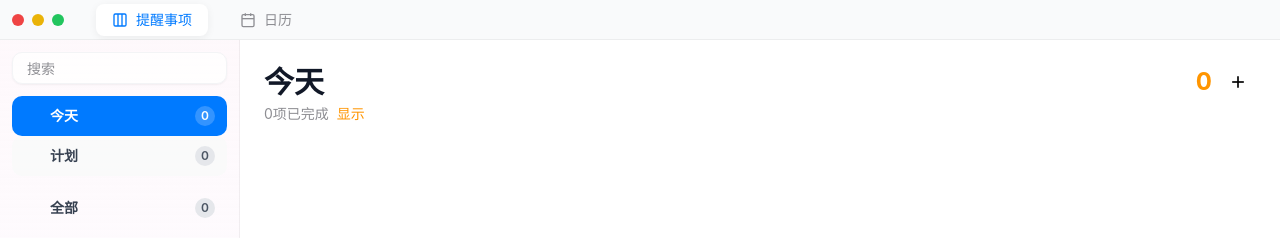
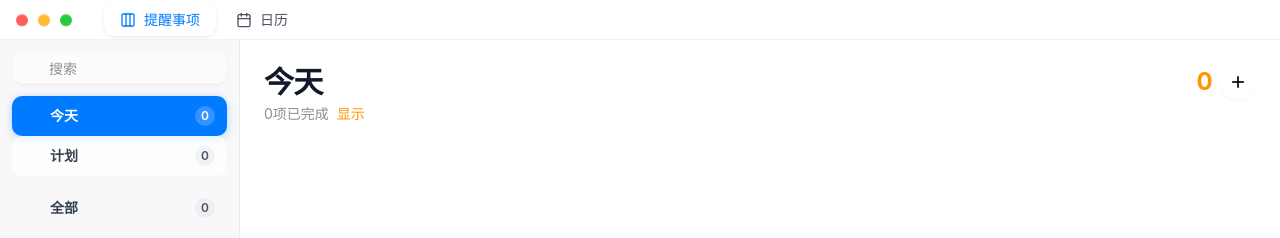
Before and after one commit to linruohan/reminders, a React (Vite) app: page / in a window 1280 px wide. Shown: the top 238 px of the page. Built offline with nearby package versions, Linux system fonts and the light colour scheme.

Commit message:
mac_type

```diff
--- a/src/components/ReminderList.tsx
+++ b/src/components/ReminderList.tsx
@@ -111,7 +111,6 @@ function ReminderItem({ reminder, lists, owners, isEditing, onToggleCompleted, o
   const [showDetail, setShowDetail] = useState(false);
   const titleInputRef = useRef<HTMLInputElement>(null);
   const timeInputRef = useRef<HTMLInputElement>(null);
-  const itemRef = useRef<HTMLDivElement>(null);
   const prevIsEditingRef = useRef(isEditing);
   const isCancelingRef = useRef(false);
 
@@ -272,15 +271,14 @@ function ReminderItem({ reminder, lists, owners, isEditing, onToggleCompleted, o
   };
 
   const chipBase =
-    'inline-flex items-center gap-1.5 h-8 pl-2.5 pr-1.5 bg-[#F2F2F7] rounded-[10px] text-[13px] font-medium text-gray-900 hover:bg-[#E5E5EA] transition-colors';
+    'inline-flex items-center gap-1.5 h-8 pl-2.5 pr-1.5 bg-[#F2F2F7] rounded-[10px] text-[13px] font-medium text-gray-900 hover:bg-[#E5E5EA] transition-colors cursor-pointer';
 
   if (isEditing) {
     return (
       <>
       <div
-        ref={itemRef}
         className={`reminder-item px-6 py-3 border-b border-apple-divider transition-all duration-200 animate-slide-down ${
-          reminder.is_completed ? 'bg-gray-50/30' : 'bg-blue-50/60'
+          reminder.is_completed ? 'bg-gray-50/40' : 'bg-blue-50/60'
         }`}
         onClick={handleSave}
       >
@@ -292,7 +290,7 @@ function ReminderItem({ reminder, lists, owners, isEditing, onToggleCompleted, o
             }}
             className={`w-[22px] h-[22px] rounded-full border-2 flex items-center justify-center flex-shrink-0 mt-0.5 transition-all ${
               reminder.is_completed
-                ? 'bg-apple-blue border-apple-blue'
+                ? 'bg-apple-blue border-apple-blue shadow-[0_1px_3px_rgba(0,122,255,0.3)]'
                 : 'border-apple-gray-dark hover:border-apple-blue'
             }`}
           >
@@ -337,7 +335,7 @@ function ReminderItem({ reminder, lists, owners, isEditing, onToggleCompleted, o
                   e.stopPropagation();
                   setShowDetail(true);
                 }}
-                className="w-[22px] h-[22px] rounded-full flex items-center justify-center flex-shrink-0 mt-0.5 bg-apple-blue text-white hover:bg-blue-600 transition-colors"
+                className="w-[22px] h-[22px] rounded-full flex items-center justify-center flex-shrink-0 mt-0.5 bg-apple-blue text-white hover:bg-blue-600 transition-colors shadow-sm"
                 aria-label="详情"
               >
                 <span className="text-[12px] font-bold leading-none italic" style={{ fontFamily: 'Georgia, serif' }}>i</span>
@@ -347,10 +345,9 @@ function ReminderItem({ reminder, lists, owners, isEditing, onToggleCompleted, o
             <div className="border-t border-apple-divider mt-2.5 mb-2.5" />
 
             <div className="flex items-center gap-2 flex-wrap" onClick={stopPropagation}>
-              {/* 日期 chip */}
               <div className="relative">
                 <div
-                  className={`${chipBase} cursor-pointer ${showDatePicker ? 'ring-2 ring-apple-blue/30' : ''}`}
+                  className={`${chipBase} ${showDatePicker ? 'ring-2 ring-apple-blue/30 bg-blue-50' : ''}`}
                   onClick={openDatePicker}
                 >
                   <svg width="14" height="14" viewBox="0 0 24 24" fill="none" stroke="currentColor" strokeWidth="2" className="text-gray-700 flex-shrink-0">
@@ -380,7 +377,7 @@ function ReminderItem({ reminder, lists, owners, isEditing, onToggleCompleted, o
                 {showDatePicker && (
                   <div
                     onClick={stopPropagation}
-                    className="absolute top-full left-0 mt-1.5 bg-white rounded-[12px] shadow-apple-lg border border-apple-divider z-30 min-w-[200px] animate-scale-in overflow-hidden"
+                    className="absolute top-full left-0 mt-1.5 bg-white rounded-[12px] shadow-[0_8px_32px_rgba(0,0,0,0.12)] border border-apple-divider z-30 min-w-[200px] animate-scale-in overflow-hidden"
                   >
                     <div className="p-1">
                       {[
@@ -428,10 +425,9 @@ function ReminderItem({ reminder, lists, owners, isEditing, onToggleCompleted, o
                 )}
               </div>
 
-              {/* 时间 chip */}
               <div className="relative">
                 <div
-                  className={`${chipBase} cursor-pointer ${showTimePicker ? 'ring-2 ring-apple-blue/30' : ''}`}
+                  className={`${chipBase} ${showTimePicker ? 'ring-2 ring-apple-blue/30 bg-blue-50' : ''}`}
                   onClick={openTimePicker}
                 >
                   <svg width="14" height="14" viewBox="0 0 24 24" fill="none" stroke="currentColor" strokeWidth="2" className="text-gray-700 flex-shrink-0">
@@ -481,7 +477,7 @@ function ReminderItem({ reminder, lists, owners, isEditing, onToggleCompleted, o
                 {showTimePicker && (
                   <div
                     onClick={stopPropagation}
-                    className="absolute top-full left-0 mt-1.5 bg-white rounded-[12px] shadow-apple-lg border border-apple-divider z-30 min-w-[220px] animate-scale-in overflow-hidden"
+                    className="absolute top-full left-0 mt-1.5 bg-white rounded-[12px] shadow-[0_8px_32px_rgba(0,0,0,0.12)] border border-apple-divider z-30 min-w-[220px] animate-scale-in overflow-hidden"
                   >
                     {Object.entries(groupedTimes).map(([period, times]) => (
                       <div key={period}>
@@ -513,8 +509,7 @@ function ReminderItem({ reminder, lists, owners, isEditing, onToggleCompleted, o
                 )}
               </div>
 
-              {/* 位置 chip */}
-              <div className={`${chipBase} cursor-default`}>
+              <div className={`${chipBase} cursor-default opacity-60`}>
                 <svg width="14" height="14" viewBox="0 0 24 24" fill="none" stroke="currentColor" strokeWidth="2" className="text-gray-700 flex-shrink-0">
                   <polygon points="3 11 22 2 13 21 11 13 3 11"/>
                 </svg>
@@ -528,7 +523,7 @@ function ReminderItem({ reminder, lists, owners, isEditing, onToggleCompleted, o
       {showDetail && (
         <div className="fixed inset-0 bg-black/20 flex items-center justify-center z-50" onClick={() => setShowDetail(false)}>
           <div
-            className="bg-white rounded-apple-lg shadow-apple-lg w-[320px] overflow-hidden"
+            className="bg-white rounded-apple-lg shadow-[0_16px_48px_rgba(0,0,0,0.16)] w-[320px] overflow-hidden animate-scale-in"
             onClick={(e) => e.stopPropagation()}
           >
             <div className="px-4 py-3 border-b border-apple-divider flex items-center gap-2">
@@ -605,7 +600,7 @@ function ReminderItem({ reminder, lists, owners, isEditing, onToggleCompleted, o
   return (
     <>
       <div
-        className={`reminder-item px-6 py-2.5 border-b border-apple-divider hover:bg-gray-50/50 transition-colors cursor-pointer group ${
+        className={`reminder-item px-6 py-2.5 border-b border-apple-divider hover:bg-gray-50/60 transition-colors cursor-pointer group ${
           reminder.is_completed ? 'bg-gray-50/30' : 'bg-white'
         }`}
         onClick={onStartEditing}
@@ -618,7 +613,7 @@ function ReminderItem({ reminder, lists, owners, isEditing, onToggleCompleted, o
             }}
             className={`w-5 h-5 rounded-full border-2 flex items-center justify-center flex-shrink-0 transition-all ${
               reminder.is_completed
-                ? 'bg-apple-blue border-apple-blue'
+                ? 'bg-apple-blue border-apple-blue shadow-[0_1px_3px_rgba(0,122,255,0.3)]'
                 : 'border-apple-gray-dark hover:border-apple-blue'
             }`}
           >
@@ -686,7 +681,7 @@ function ReminderItem({ reminder, lists, owners, isEditing, onToggleCompleted, o
       {showDetail && (
         <div className="fixed inset-0 bg-black/20 flex items-center justify-center z-50" onClick={() => setShowDetail(false)}>
           <div
-            className="bg-white rounded-apple-lg shadow-apple-lg w-[320px] overflow-hidden"
+            className="bg-white rounded-apple-lg shadow-[0_16px_48px_rgba(0,0,0,0.16)] w-[320px] overflow-hidden animate-scale-in"
             onClick={(e) => e.stopPropagation()}
           >
             <div className="px-4 py-3 border-b border-apple-divider flex items-center gap-2">
@@ -836,17 +831,17 @@ export function ReminderList({
     <main className="flex-1 h-full flex flex-col bg-white">
       <div className="flex items-start justify-between px-6 pt-6 pb-4">
         <div>
-          <h1 className="text-3xl font-bold text-gray-900">{getTitle()}</h1>
+          <h1 className="text-3xl font-bold text-gray-900 tracking-tight">{getTitle()}</h1>
           <div className="flex items-center gap-2 mt-1">
             <span className="text-sm text-apple-gray">{completedCount}项已完成</span>
-            <span className="text-sm text-apple-orange font-medium">显示</span>
+            <span className="text-sm text-apple-orange font-medium cursor-pointer hover:text-orange-600 transition-colors">显示</span>
           </div>
         </div>
         <div className="flex items-center gap-2">
-          <span className="text-2xl font-bold text-apple-orange">{reminders.length}</span>
+          <span className="text-2xl font-bold text-apple-orange tracking-tight">{reminders.length}</span>
           <button
             onClick={onCreateReminder}
-            className="w-9 h-9 rounded-full flex items-center justify-center hover:bg-gray-100 transition-colors"
+            className="w-9 h-9 rounded-full flex items-center justify-center hover:bg-gray-100/80 transition-all duration-200 shadow-sm hover:shadow-md"
           >
             <svg width="20" height="20" viewBox="0 0 24 24" fill="none" stroke="#000000" strokeWidth="2">
               <line x1="12" y1="5" x2="12" y2="19"/>
--- a/src/components/Sidebar.tsx
+++ b/src/components/Sidebar.tsx
@@ -18,8 +18,8 @@ function QuickFilterItem({ filter, active, onClick, count }: { filter: typeof qu
       onClick={onClick}
       className={`w-full flex items-center justify-between px-3 py-2.5 rounded-apple-md transition-all duration-150 ${
         active
-          ? 'bg-apple-blue text-white'
-          : 'bg-gray-50/80 text-gray-700 hover:bg-gray-100'
+          ? 'bg-apple-blue text-white shadow-[0_2px_8px_rgba(0,122,255,0.3)]'
+          : 'bg-white/60 text-gray-700 hover:bg-white/80'
       }`}
     >
       <div className="flex items-center gap-2.5">
@@ -27,7 +27,7 @@ function QuickFilterItem({ filter, active, onClick, count }: { filter: typeof qu
         <span className="text-sm font-semibold">{filter.label}</span>
       </div>
       <span className={`text-xs font-semibold w-5 h-5 flex items-center justify-center rounded-full ${
-        active ? 'bg-white/20 text-white' : 'bg-gray-200 text-gray-600'
+        active ? 'bg-white/20 text-white' : 'bg-gray-200/50 text-gray-600'
       }`}>
         {count}
       </span>
@@ -42,7 +42,7 @@ function AllFilterItem({ active, onClick, count }: { active: boolean; onClick: (
       className={`w-full flex items-center justify-between px-3 py-2.5 rounded-apple-md transition-all duration-150 ${
         active
           ? 'bg-blue-50 text-apple-blue'
-          : 'text-gray-700 hover:bg-gray-50'
+          : 'text-gray-700 hover:bg-gray-50/60'
       }`}
     >
       <div className="flex items-center gap-2.5">
@@ -50,7 +50,7 @@ function AllFilterItem({ active, onClick, count }: { active: boolean; onClick: (
         <span className="text-sm font-semibold">全部</span>
       </div>
       <span className={`text-xs font-semibold w-5 h-5 flex items-center justify-center rounded-full ${
-        active ? 'bg-apple-blue text-white' : 'bg-gray-200 text-gray-600'
+        active ? 'bg-apple-blue text-white' : 'bg-gray-200/50 text-gray-600'
       }`}>
         {count}
       </span>
@@ -65,12 +65,12 @@ function ListItem({ list, active, onClick, count }: { list: ListResponse; active
       className={`w-full flex items-center justify-between px-3 py-2.5 rounded-apple-md transition-all duration-150 ${
         active
           ? 'bg-blue-50 text-apple-blue'
-          : 'text-gray-700 hover:bg-gray-50'
+          : 'text-gray-700 hover:bg-gray-50/60'
       }`}
     >
       <div className="flex items-center gap-2.5">
         <div
-          className="w-5 h-5 rounded-sm flex items-center justify-center"
+          className="w-5 h-5 rounded-sm flex items-center justify-center shadow-sm"
           style={{ backgroundColor: list.color }}
         >
           <Icon name="list" size={10} className="text-white" />
@@ -78,7 +78,7 @@ function ListItem({ list, active, onClick, count }: { list: ListResponse; active
         <span className="text-sm font-semibold">{list.name}</span>
       </div>
       <span className={`text-xs font-semibold w-5 h-5 flex items-center justify-center rounded-full ${
-        active ? 'bg-apple-blue text-white' : 'bg-gray-200 text-gray-600'
+        active ? 'bg-apple-blue text-white' : 'bg-gray-200/50 text-gray-600'
       }`}>
         {count}
       </span>
@@ -95,6 +95,7 @@ function Icon({ name, size = 16, className = '' }: { name: string; size?: number
     check: '<polyline points="20 6 9 17 4 12"/>',
     plus: '<line x1="12" y1="5" x2="12" y2="19"/><line x1="5" y1="12" x2="19" y2="12"/>',
     close: '<line x1="18" y1="6" x2="6" y2="18"/><line x1="6" y1="6" x2="18" y2="18"/>',
+    search: '<circle cx="11" cy="11" r="8"/><line x1="21" y1="21" x2="16.65" y2="16.65"/>',
   };
 
   return (
@@ -111,13 +112,16 @@ export function Sidebar({
   onAddList,
 }: SidebarProps) {
   return (
-    <aside className="w-60 h-full bg-gradient-to-b from-pink-50/50 via-purple-50/30 to-blue-50/30 border-r border-apple-divider flex flex-col">
+    <aside className="w-60 h-full glass-effect-dark border-r border-apple-divider flex flex-col">
       <div className="px-3 pt-3">
-        <input
-          type="text"
-          placeholder="搜索"
-          className="w-full h-8 px-3.5 bg-white/80 rounded-apple-md text-sm text-gray-900 placeholder-apple-gray focus:ring-2 focus:ring-apple-blue/30 outline-none border border-gray-100 shadow-sm"
-        />
+        <div className="relative">
+          <Icon name="search" size={14} className="absolute left-3 top-1/2 -translate-y-1/2 text-apple-gray" />
+          <input
+            type="text"
+            placeholder="搜索"
+            className="w-full h-8 pl-9 pr-3.5 bg-white/60 rounded-apple-md text-sm text-gray-900 placeholder-apple-gray focus:ring-2 focus:ring-apple-blue/30 outline-none border border-gray-100/50 shadow-sm"
+          />
+        </div>
       </div>
 
       <div className="px-3 py-3">
@@ -159,7 +163,7 @@ export function Sidebar({
       <div className="px-3 py-3">
         <button
           onClick={onAddList}
-          className="w-full flex items-center gap-2 px-3 py-2 rounded-apple-md text-apple-blue hover:bg-blue-50 transition-colors"
+          className="w-full flex items-center gap-2 px-3 py-2 rounded-apple-md text-apple-blue hover:bg-blue-50/60 transition-all duration-150"
         >
           <Icon name="plus" size={14} />
           <span className="text-sm font-medium">添加列表</span>
--- a/src/components/TitleBar.tsx
+++ b/src/components/TitleBar.tsx
@@ -22,36 +22,36 @@ export function TitleBar({ currentView, onViewChange }: TitleBarProps) {
   };
 
   return (
-    <header className="flex items-center justify-between px-3 h-10 bg-gray-50 border-b border-apple-divider select-none">
+    <header className="flex items-center justify-between px-4 h-10 glass-effect border-b border-apple-divider select-none">
       <div className="flex items-center gap-8">
-        <div className="flex items-center gap-2">
+        <div className="flex items-center gap-2.5">
           <button
             onClick={handleClose}
-            className="w-3 h-3 rounded-full bg-red-500 hover:bg-red-600 transition-colors"
+            className="w-3 h-3 rounded-full bg-[#FF5F56] hover:bg-[#FF3B30] shadow-[inset_0_1px_0_rgba(255,255,255,0.4),0_1px_0_rgba(0,0,0,0.1)] transition-all duration-150"
             title="关闭"
           />
           <button
             onClick={handleMinimize}
-            className="w-3 h-3 rounded-full bg-yellow-500 hover:bg-yellow-600 transition-colors"
+            className="w-3 h-3 rounded-full bg-[#FFBD2E] hover:bg-[#FFCC00] shadow-[inset_0_1px_0_rgba(255,255,255,0.4),0_1px_0_rgba(0,0,0,0.1)] transition-all duration-150"
             title="最小化"
           />
           <button
             onClick={handleMaximize}
-            className="w-3 h-3 rounded-full bg-green-500 hover:bg-green-600 transition-colors"
+            className="w-3 h-3 rounded-full bg-[#27C93F] hover:bg-[#4CD964] shadow-[inset_0_1px_0_rgba(255,255,255,0.4),0_1px_0_rgba(0,0,0,0.1)] transition-all duration-150"
             title="最大化"
           />
         </div>
 
-        <div className="flex items-center gap-4">
+        <div className="flex items-center gap-1">
           <button
             onClick={() => onViewChange('reminder')}
-            className={`flex items-center gap-2 px-4 py-1.5 rounded-apple-sm transition-all duration-200 text-sm font-medium ${
+            className={`flex items-center gap-2 px-4 py-1.5 rounded-apple-md transition-all duration-200 text-sm font-medium ${
               currentView === 'reminder'
-                ? 'bg-white shadow-apple-sm text-apple-blue'
-                : 'text-apple-gray hover:text-gray-900'
+                ? 'bg-white shadow-[0_1px_3px_rgba(0,0,0,0.1)] text-apple-blue'
+                : 'text-gray-600 hover:text-gray-900 hover:bg-gray-100/50'
             }`}
           >
-            <svg width="16" height="16" viewBox="0 0 24 24" fill="none" stroke="currentColor" strokeWidth="2">
+            <svg width="16" height="16" viewBox="0 0 24 24" fill="none" stroke="currentColor" strokeWidth="2" strokeLinecap="round" strokeLinejoin="round">
               <rect x="3" y="3" width="18" height="18" rx="2" ry="2"/>
               <line x1="9" y1="3" x2="9" y2="21"/>
               <line x1="15" y1="3" x2="15" y2="21"/>
@@ -60,13 +60,13 @@ export function TitleBar({ currentView, onViewChange }: TitleBarProps) {
           </button>
           <button
             onClick={() => onViewChange('calendar')}
-            className={`flex items-center gap-2 px-4 py-1.5 rounded-apple-sm transition-all duration-200 text-sm font-medium ${
+            className={`flex items-center gap-2 px-4 py-1.5 rounded-apple-md transition-all duration-200 text-sm font-medium ${
               currentView === 'calendar'
-                ? 'bg-white shadow-apple-sm text-apple-blue'
-                : 'text-apple-gray hover:text-gray-900'
+                ? 'bg-white shadow-[0_1px_3px_rgba(0,0,0,0.1)] text-apple-blue'
+                : 'text-gray-600 hover:text-gray-900 hover:bg-gray-100/50'
             }`}
           >
-            <svg width="16" height="16" viewBox="0 0 24 24" fill="none" stroke="currentColor" strokeWidth="2">
+            <svg width="16" height="16" viewBox="0 0 24 24" fill="none" stroke="currentColor" strokeWidth="2" strokeLinecap="round" strokeLinejoin="round">
               <rect x="3" y="4" width="18" height="18" rx="2" ry="2"/>
               <line x1="16" y1="2" x2="16" y2="6"/>
               <line x1="8" y1="2" x2="8" y2="6"/>
--- a/src/index.css
+++ b/src/index.css
@@ -9,15 +9,16 @@
 }
 
 body {
-  font-family: -apple-system, BlinkMacSystemFont, 'Segoe UI', 'Roboto', 'Helvetica', 'Arial', sans-serif;
+  font-family: -apple-system, BlinkMacSystemFont, 'SF Pro Display', 'SF Pro Text', 'Segoe UI', 'Roboto', 'Helvetica', 'Arial', sans-serif;
   -webkit-font-smoothing: antialiased;
   -moz-osx-font-smoothing: grayscale;
   background-color: #ffffff;
+  color: #1d1d1f;
 }
 
 ::-webkit-scrollbar {
-  width: 8px;
-  height: 8px;
+  width: 6px;
+  height: 6px;
 }
 
 ::-webkit-scrollbar-track {
@@ -25,12 +26,12 @@ body {
 }
 
 ::-webkit-scrollbar-thumb {
-  background: rgba(0, 0, 0, 0.15);
-  border-radius: 4px;
+  background: rgba(0, 0, 0, 0.12);
+  border-radius: 3px;
 }
 
 ::-webkit-scrollbar-thumb:hover {
-  background: rgba(0, 0, 0, 0.25);
+  background: rgba(0, 0, 0, 0.2);
 }
 
 input:focus {
@@ -45,7 +46,30 @@ button:focus {
   outline: none;
 }
 
+::selection {
+  background-color: rgba(0, 122, 255, 0.2);
+  color: #1d1d1f;
+}
+
 @layer components {
+  .glass-effect {
+    background: rgba(255, 255, 255, 0.72);
+    backdrop-filter: blur(20px);
+    -webkit-backdrop-filter: blur(20px);
+  }
+
+  .glass-effect-dark {
+    background: rgba(245, 245, 247, 0.72);
+    backdrop-filter: blur(20px);
+    -webkit-backdrop-filter: blur(20px);
+  }
+
+  .glass-effect-light {
+    background: rgba(255, 255, 255, 0.85);
+    backdrop-filter: blur(16px);
+    -webkit-backdrop-filter: blur(16px);
+  }
+
   .apple-btn {
     @apply px-4 py-2 rounded-apple-sm text-sm font-medium transition-all duration-150;
   }
@@ -76,6 +100,18 @@ button:focus {
 
   .apple-glow {
     box-shadow: 0 0 0 4px rgba(0, 122, 255, 0.15);
+  }
+
+  .traffic-light-close {
+    @apply w-3 h-3 rounded-full bg-[#FF5F56] hover:bg-[#FF3B30] shadow-[inset_0_1px_0_rgba(255,255,255,0.4),0_1px_0_rgba(0,0,0,0.1)] transition-all;
+  }
+
+  .traffic-light-minimize {
+    @apply w-3 h-3 rounded-full bg-[#FFBD2E] hover:bg-[#FFCC00] shadow-[inset_0_1px_0_rgba(255,255,255,0.4),0_1px_0_rgba(0,0,0,0.1)] transition-all;
+  }
+
+  .traffic-light-maximize {
+    @apply w-3 h-3 rounded-full bg-[#27C93F] hover:bg-[#4CD964] shadow-[inset_0_1px_0_rgba(255,255,255,0.4),0_1px_0_rgba(0,0,0,0.1)] transition-all;
   }
 }
 
@@ -110,6 +146,37 @@ button:focus {
   }
 }
 
+@keyframes slide-up {
+  from {
+    transform: translateY(100%);
+    opacity: 0;
+  }
+  to {
+    transform: translateY(0);
+    opacity: 1;
+  }
+}
+
+@keyframes pulse-soft {
+  0%, 100% {
+    opacity: 1;
+  }
+  50% {
+    opacity: 0.7;
+  }
+}
+
+@keyframes ripple {
+  0% {
+    transform: scale(1);
+    opacity: 0.5;
+  }
+  100% {
+    transform: scale(2);
+    opacity: 0;
+  }
+}
+
 .animate-fade-in {
   animation: fade-in 0.2s ease-out;
 }
@@ -121,3 +188,11 @@ button:focus {
 .animate-scale-in {
   animation: scale-in 0.2s ease-out;
 }
+
+.animate-slide-up {
+  animation: slide-up 0.3s cubic-bezier(0.16, 1, 0.3, 1);
+}
+
+.animate-pulse-soft {
+  animation: pulse-soft 2s ease-in-out infinite;
+}
```
Also changed, not shown: src/components/AddReminderModal.tsx (+55 -38 lines), src/components/CalendarView.tsx (+8 -29 lines), 1 other file (tests, documents, lock files or other folders).
